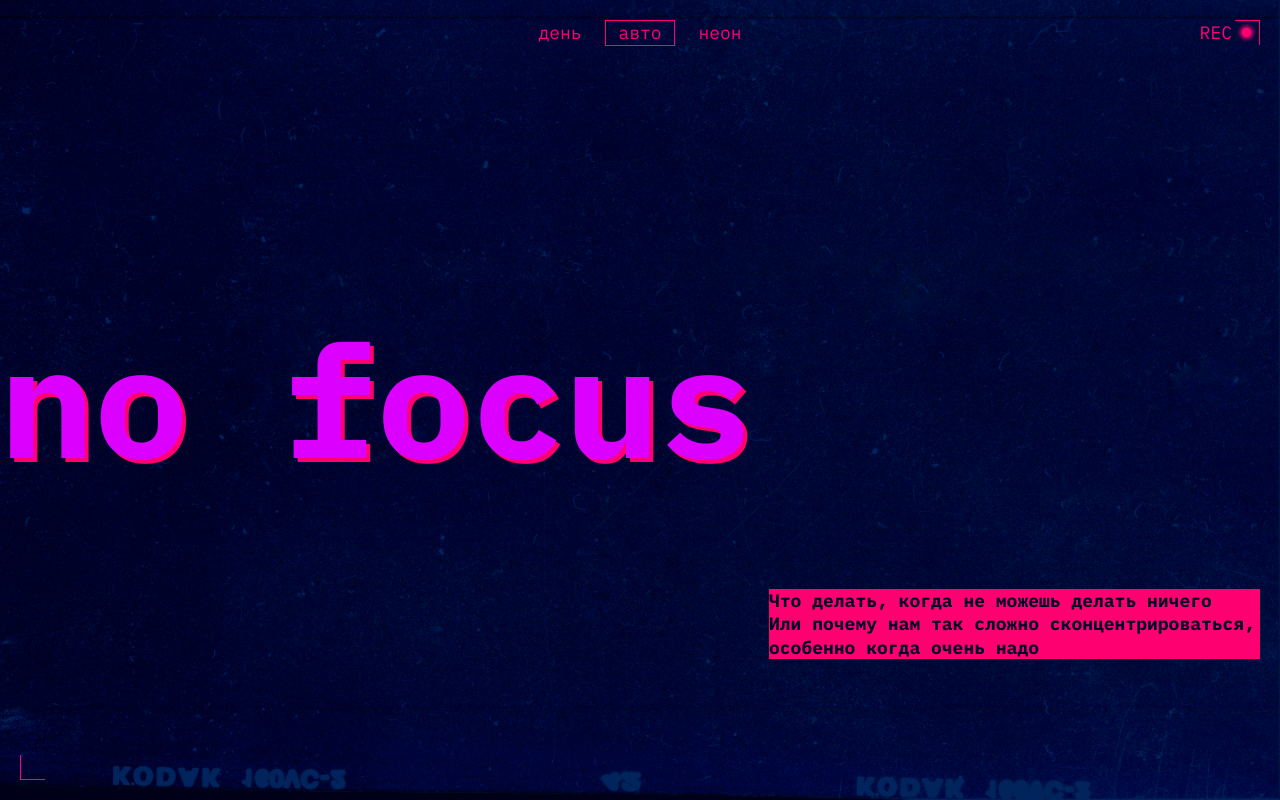
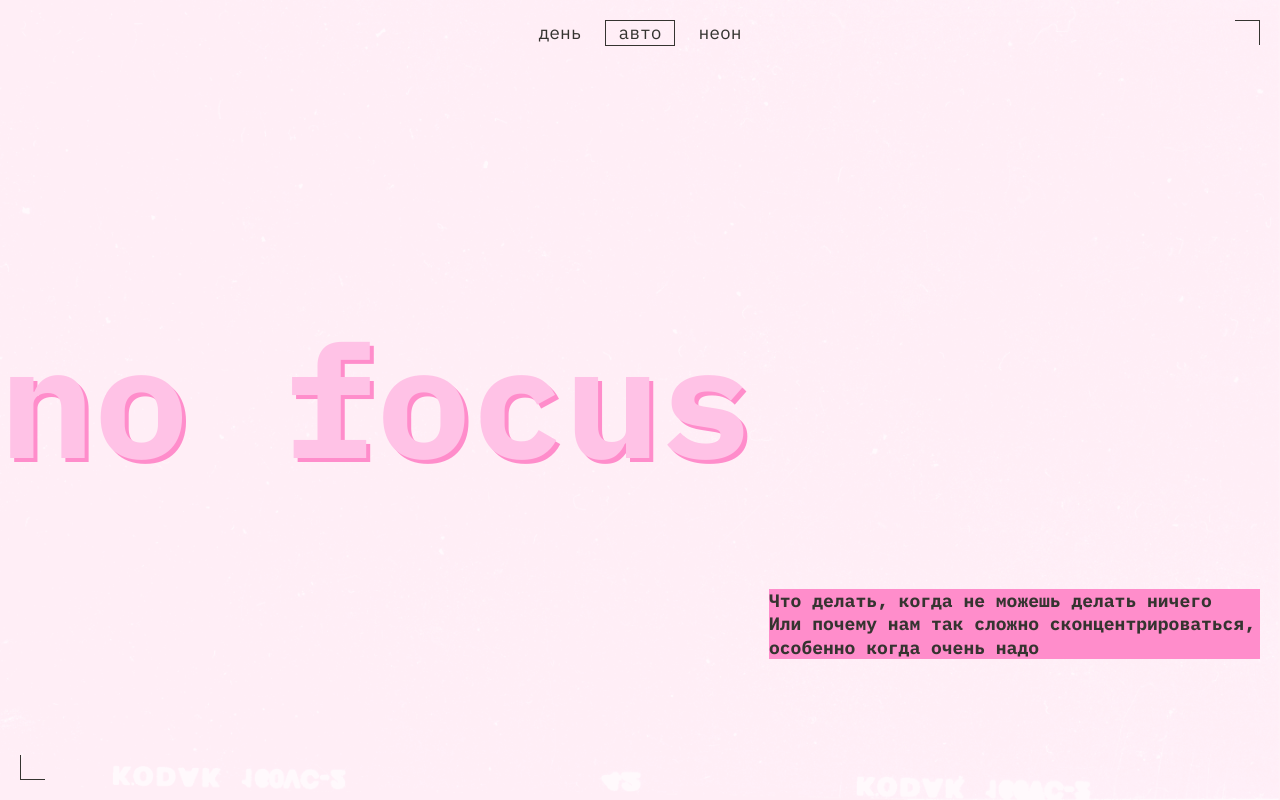
Before and after one commit to niurkin/slozhno-sosredotochitsya, a website: page index.html in a window 1280 px wide. Shown: the top 800 px of the page. Drawn offline with Linux system fonts and the light colour scheme.

Commit message:
Добавлены цветовые темы

```diff
--- a/styles/dark.css
+++ b/styles/dark.css
@@ -5,8 +5,13 @@
 */
 
 .page.theme_dark {
-  /* сохраните этот селектор в приведённом виде.
-    Так стили написанные ниже будут иметь больший вес,
-    чем стили в медиазапросе предпочтений пользователя
-  */
+    --background-color: #000028;
+    --text-color: #F1B2CE;
+    --title-color: #000028;
+    --accent-color: #FF0070;
+    --page-title-color: #DB00FF;
+    --secondary-color: #FF0070;
+    --background-image: url(../images/cover-image-dark.png);
+    --menu-hover-color: #FF007066;
+    --rec-display: flex;
 }
--- a/styles/light.css
+++ b/styles/light.css
@@ -1,12 +1,27 @@
-/*
-  Специально для светлой темы при наличии класса.
-  Здесь окажутся стили, которые нужно переопределить принудительно,
-  переключая тему
-*/
+@media (prefers-color-scheme: light) {
+
+  :root {
+    --background-color: #FFF1F7;
+    --text-color: #353430;
+    --title-color: #353430;
+    --accent-color: #FF8DCB;
+    --page-title-color: #FFC2E6;
+    --secondary-color: #353430;
+    --background-image: url(../images/cover-image-light.png);
+    --menu-hover-color: #35343066;
+    --rec-display: none;
+    }
+
+}
 
 .page.theme_light {
-  /* сохраните этот селектор в приведённом виде.
-    Так стили написанные ниже будут иметь больший вес,
-    чем стили в медиазапросе предпочтений пользователя
-  */
+  --background-color: #FFF1F7;
+    --text-color: #353430;
+    --title-color: #353430;
+    --accent-color: #FF8DCB;
+    --page-title-color: #FFC2E6;
+    --secondary-color: #353430;
+    --background-image: url(../images/cover-image-light.png);
+    --menu-hover-color: #35343066;
+    --rec-display: none;
 }
--- a/styles/style.css
+++ b/styles/style.css
@@ -1,6 +1,3 @@
-/* stylelint-disable rule-empty-line-before */
-/* Основные стили проекта. Это стили для темы, которую вы верстаете первой. */
-
 .page {
   display: grid;
   grid-template-rows: 100vh auto 100vh;
@@ -289,6 +286,7 @@
 }
 
 @media (width >= 1024px) {
+
   :root {
     --header-subtitle-width: 491px;
     --section-column-gap: 10px;
@@ -305,12 +303,14 @@
 }
 
 @container one-column-section (inline-size >= 728px) {
+
   .section__title {
     inline-size: calc((100% - 20px) / 3);
   }
 }
 
 @container one-column-section (inline-size >= 984px) {
+
   .card-list {
     grid-template-columns: repeat(auto-fill, calc((100% - 40px) / 3));
   }
--- a/styles/variables.css
+++ b/styles/variables.css
@@ -1,8 +1,3 @@
-/*
-  Переменные для вашего проекта
-  и их переопределение под различные устройства
-*/
-
 :root {
 
   /* Цвета и оформление */
```
